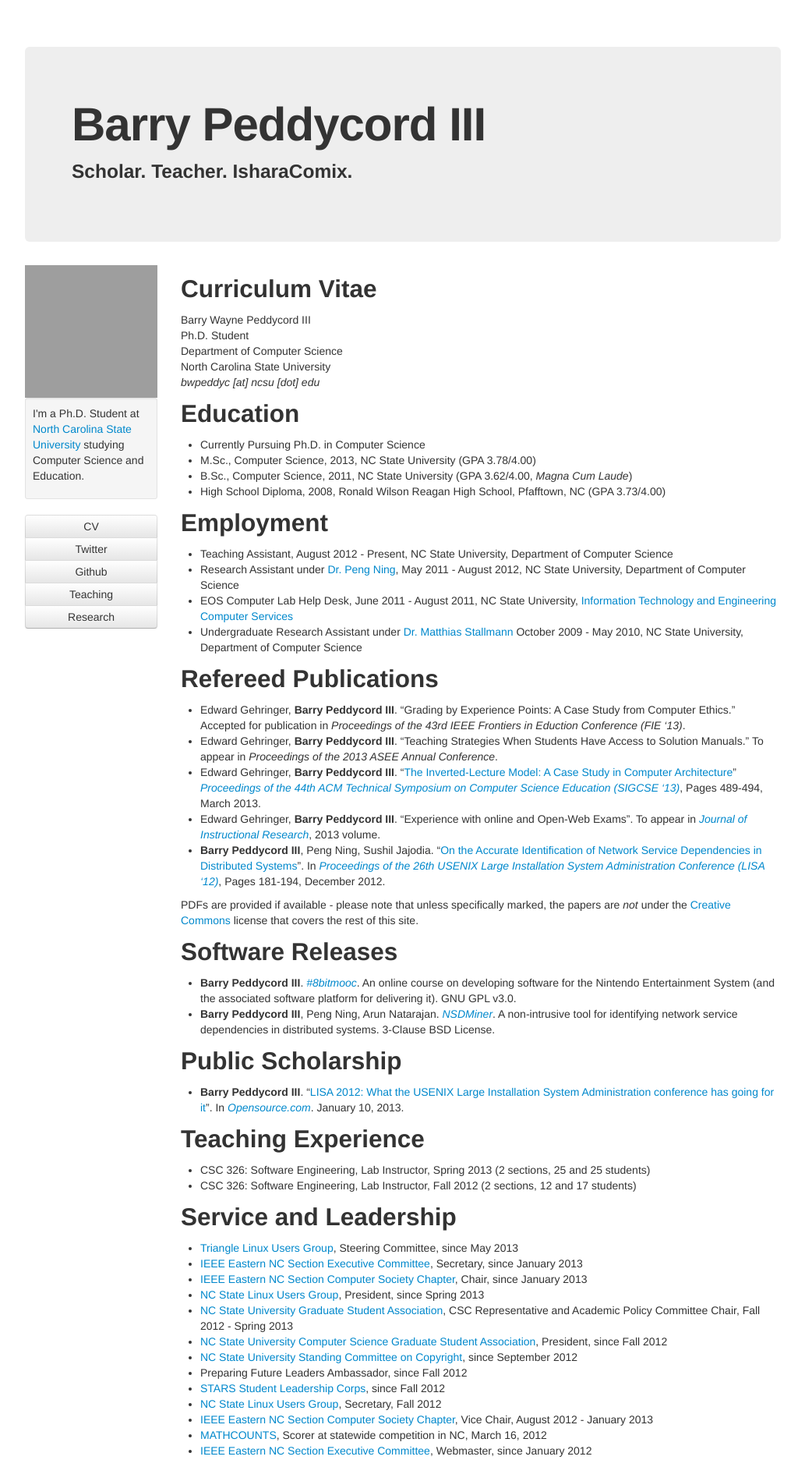
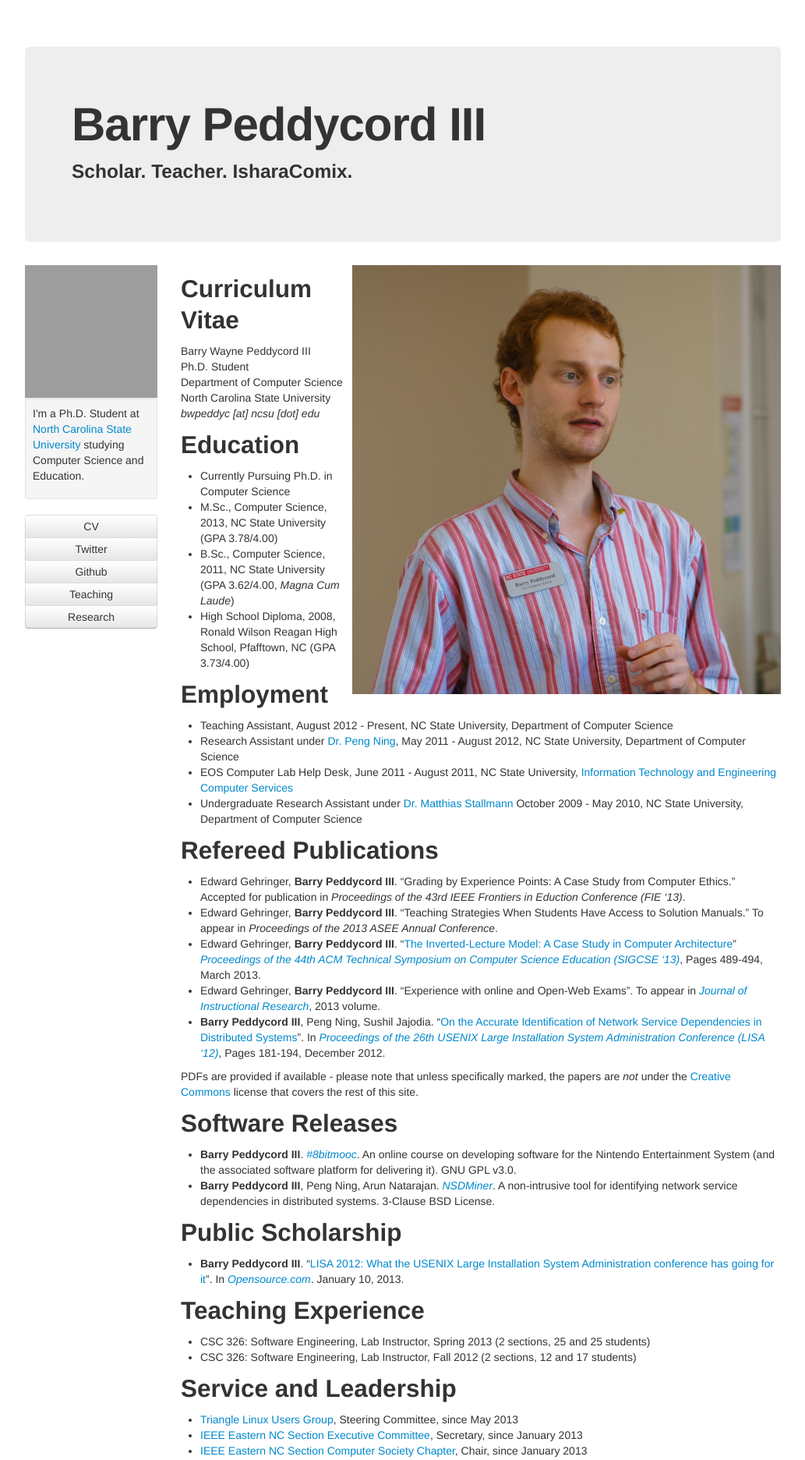
Before and after one commit to isharacomix/oldsite, a Jekyll site: the page built from cv.md, in a window 1280 px wide. Shown: the top 1872 px of the page at 78% size, without its empty margins (123-1156 px from the left). Built offline with Jekyll 4.4.1, drawn with Linux system fonts in a browser that asks for light colours; grey boxes are pictures that could not be loaded.

Commit message:
Added a profile picture

```diff
--- a/cv.md
+++ b/cv.md
@@ -2,6 +2,8 @@
 layout: base
 title: Curriculum Vitae
 ---
+
+<div style="float: right"><img src="/img/barry2013.jpg" /></div>
 
 Curriculum Vitae
 ----------------
```
Also changed, not shown: img/barry2013.jpg (added).
